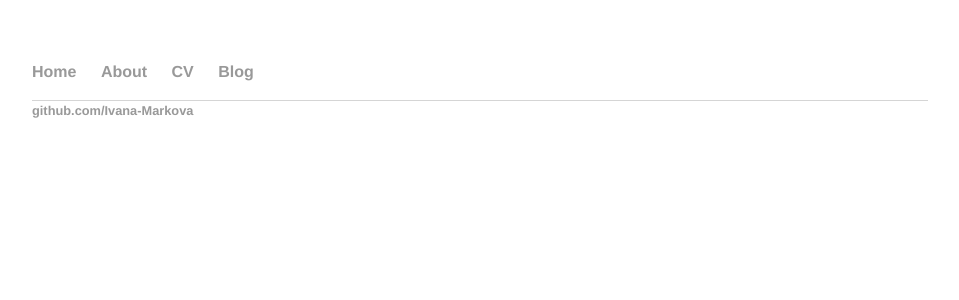
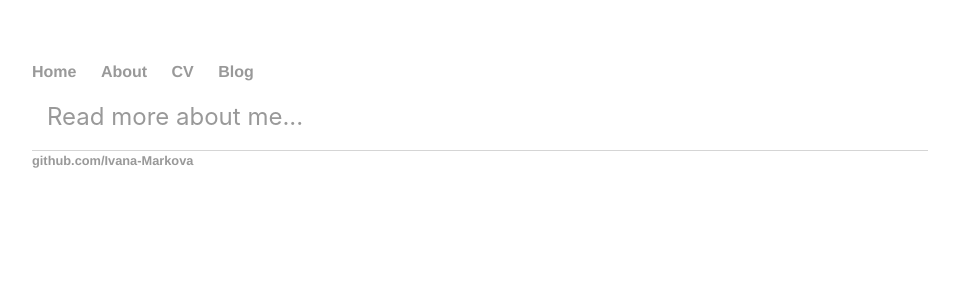
Before and after one commit to Ivana-Markova/ivana-markova.github.io, a Jekyll site: the page built from about/index.html, in a window 1280 px wide. Shown: the top 300 px of the page, without its empty margins (160-1119 px from the left). Built offline with Jekyll 4.4.1, drawn with Linux system fonts in a browser that asks for light colours.

Commit message:
Update index.html
changed /about index.html

```diff
--- a/about/index.html
+++ b/about/index.html
@@ -2,3 +2,6 @@
 layout: default
 title: About Ivana
 ---
+<div class="blurb">
+	<p><a href="/about">Read more about me...</a></p>
+</div><!-- /.blurb -->
```
